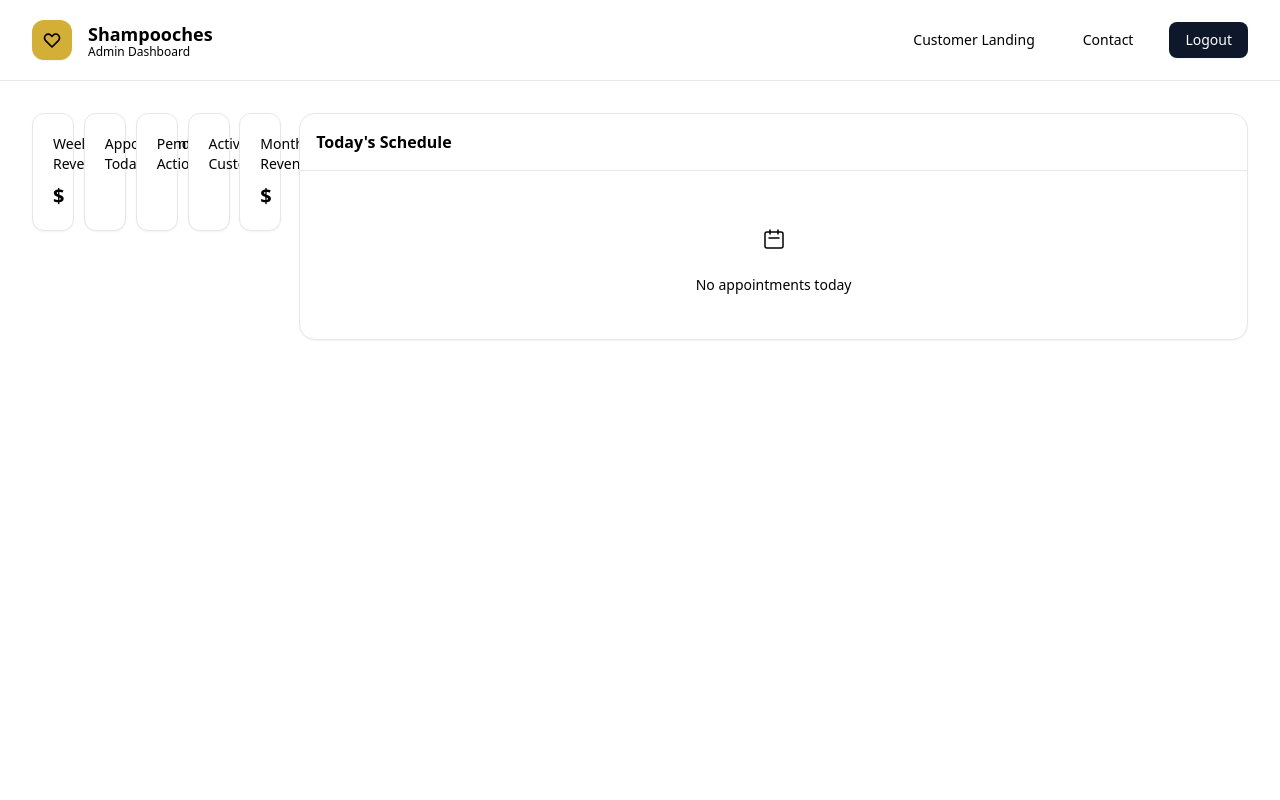
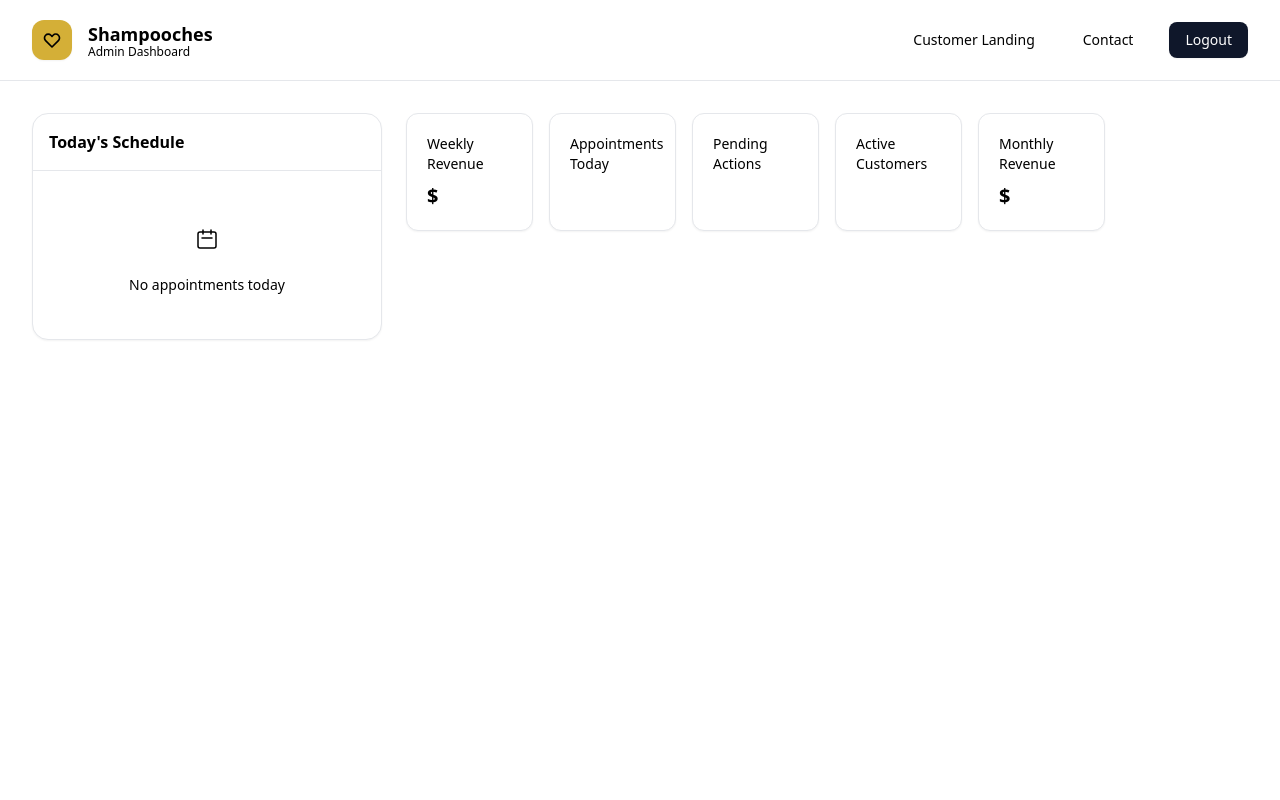
Before and after one commit to twix571/shampooches, a Django app: template mainapp/templates/mainapp/admin_landing.html in a window 1280 px wide. Run offline with Django 5.2, Linux system fonts and the light colour scheme; the template is opened without the code that fills it, so the values that code supplies are empty; some libraries are stand-ins or nearby versions.

Commit message:
fix: improve admin landing page layout - move Today's Schedule to left sidebar with fixed width

```diff
--- a/mainapp/templates/mainapp/admin_landing.html
+++ b/mainapp/templates/mainapp/admin_landing.html
@@ -77,50 +77,9 @@
         {% endif %}
 
         <!-- Two-Column Layout -->
-        <div class="grid lg:grid-cols-[20%_1fr] gap-4 sm:gap-6 mb-8 items-start">
-            <!-- Metrics and Actions Grid (First on Mobile) -->
-            <div class="order-2 lg:order-1">
-                <div class="grid grid-cols-2 sm:grid-cols-3 lg:grid-cols-5 xl:grid-cols-5 gap-3 sm:gap-4">
-                    <!-- Weekly Revenue -->
-                    <div class="bg-white rounded-xl shadow-sm border border-[var(--gold)]/30 p-3 sm:p-5">
-                        <p class="text-xs sm:text-sm font-medium text-[var(--dark-gray)] mb-1 sm:mb-2">Weekly Revenue</p>
-                        <p class="text-lg sm:text-xl font-bold text-[var(--primary-black)]">${{ metrics.revenue.weekly_revenue|floatformat:2 }}</p>
-                    </div>
-
-                    <!-- Appointments Today -->
-                    <div class="bg-white rounded-xl shadow-sm border border-[var(--gold)]/30 p-3 sm:p-5 cursor-pointer hover:bg-gray-50 transition-colors"
-                         data-modal-url="{% url 'appointments_modal' %}">
-                        <p class="text-xs sm:text-sm font-medium text-[var(--dark-gray)] mb-1 sm:mb-2">Appointments Today</p>
-                        <p class="text-lg sm:text-xl font-bold text-[var(--primary-black)]">{{ metrics.appointments.today_appointments|floatformat:0 }}</p>
-                    </div>
-
-                    <!-- Pending Actions -->
-                    <div class="bg-white rounded-xl shadow-sm border border-[var(--gold)]/30 p-3 sm:p-5">
-                        <p class="text-xs sm:text-sm font-medium text-[var(--dark-gray)] mb-1 sm:mb-2">Pending Actions</p>
-                        <p class="text-lg sm:text-xl font-bold text-[var(--primary-black)]">{{ metrics.appointments.pending_appointments|floatformat:0 }}</p>
-                    </div>
-
-                    <!-- Active Customers -->
-                    <div class="bg-white rounded-xl shadow-sm border border-[var(--gold)]/30 p-3 sm:p-5">
-                        <p class="text-xs sm:text-sm font-medium text-[var(--dark-gray)] mb-1 sm:mb-2">Active Customers</p>
-                        <p class="text-lg sm:text-xl font-bold text-[var(--primary-black)]">{{ metrics.customers.active_customers|floatformat:0 }}</p>
-                    </div>
-
-                    <!-- Monthly Revenue -->
-                    <div class="bg-white rounded-xl shadow-sm border border-[var(--gold)]/30 p-3 sm:p-5">
-                        <p class="text-xs sm:text-sm font-medium text-[var(--dark-gray)] mb-1 sm:mb-2">Monthly Revenue</p>
-                        <p class="text-lg sm:text-xl font-bold text-[var(--primary-black)]">${{ metrics.revenue.monthly_revenue|floatformat:2 }}</p>
-                    </div>
-
-                    <!-- Quick Action Cards -->
-                    {% for card in action_cards %}
-                        {% include "mainapp/partials/action_card_partial.html" with card=card %}
-                    {% endfor %}
-                </div>
-            </div>
-
-            <!-- Today's Schedule (Below metrics on mobile, Sidebar on desktop) -->
-            <div class="order-1 lg:order-2 lg:row-span-3">
+        <div class="grid lg:grid-cols-[300px_1fr] xl:grid-cols-[350px_1fr] gap-4 sm:gap-6 mb-8 items-start">
+            <!-- Today's Schedule (Sidebar on Desktop) -->
+            <div class="order-1 lg:order-1">
                 <div class="bg-white rounded-2xl shadow-sm border border-[var(--gold)]/30 sticky top-20 safe-area-top">
                     <div class="px-3 sm:px-4 py-3 sm:py-4 border-b border-[var(--gold)]/30">
                         <h2 class="text-sm sm:text-base font-semibold text-[var(--primary-black)]">Today's Schedule</h2>
@@ -255,6 +214,47 @@
                     </div>
                 </div>
             </div>
+
+            <!-- Metrics and Actions Grid -->
+            <div class="order-2 lg:order-2">
+                <div class="grid grid-cols-2 sm:grid-cols-3 md:grid-cols-4 lg:grid-cols-5 xl:grid-cols-6 gap-3 sm:gap-4">
+                    <!-- Weekly Revenue -->
+                    <div class="bg-white rounded-xl shadow-sm border border-[var(--gold)]/30 p-3 sm:p-5">
+                        <p class="text-xs sm:text-sm font-medium text-[var(--dark-gray)] mb-1 sm:mb-2">Weekly Revenue</p>
+                        <p class="text-lg sm:text-xl font-bold text-[var(--primary-black)]">${{ metrics.revenue.weekly_revenue|floatformat:2 }}</p>
+                    </div>
+
+                    <!-- Appointments Today -->
+                    <div class="bg-white rounded-xl shadow-sm border border-[var(--gold)]/30 p-3 sm:p-5 cursor-pointer hover:bg-gray-50 transition-colors"
+                         data-modal-url="{% url 'appointments_modal' %}">
+                        <p class="text-xs sm:text-sm font-medium text-[var(--dark-gray)] mb-1 sm:mb-2">Appointments Today</p>
+                        <p class="text-lg sm:text-xl font-bold text-[var(--primary-black)]">{{ metrics.appointments.today_appointments|floatformat:0 }}</p>
+                    </div>
+
+                    <!-- Pending Actions -->
+                    <div class="bg-white rounded-xl shadow-sm border border-[var(--gold)]/30 p-3 sm:p-5">
+                        <p class="text-xs sm:text-sm font-medium text-[var(--dark-gray)] mb-1 sm:mb-2">Pending Actions</p>
+                        <p class="text-lg sm:text-xl font-bold text-[var(--primary-black)]">{{ metrics.appointments.pending_appointments|floatformat:0 }}</p>
+                    </div>
+
+                    <!-- Active Customers -->
+                    <div class="bg-white rounded-xl shadow-sm border border-[var(--gold)]/30 p-3 sm:p-5">
+                        <p class="text-xs sm:text-sm font-medium text-[var(--dark-gray)] mb-1 sm:mb-2">Active Customers</p>
+                        <p class="text-lg sm:text-xl font-bold text-[var(--primary-black)]">{{ metrics.customers.active_customers|floatformat:0 }}</p>
+                    </div>
+
+                    <!-- Monthly Revenue -->
+                    <div class="bg-white rounded-xl shadow-sm border border-[var(--gold)]/30 p-3 sm:p-5">
+                        <p class="text-xs sm:text-sm font-medium text-[var(--dark-gray)] mb-1 sm:mb-2">Monthly Revenue</p>
+                        <p class="text-lg sm:text-xl font-bold text-[var(--primary-black)]">${{ metrics.revenue.monthly_revenue|floatformat:2 }}</p>
+                    </div>
+
+                    <!-- Quick Action Cards -->
+                    {% for card in action_cards %}
+                        {% include "mainapp/partials/action_card_partial.html" with card=card %}
+                    {% endfor %}
+                </div>
+            </div>
         </div>
     </main>
 </div>
```
